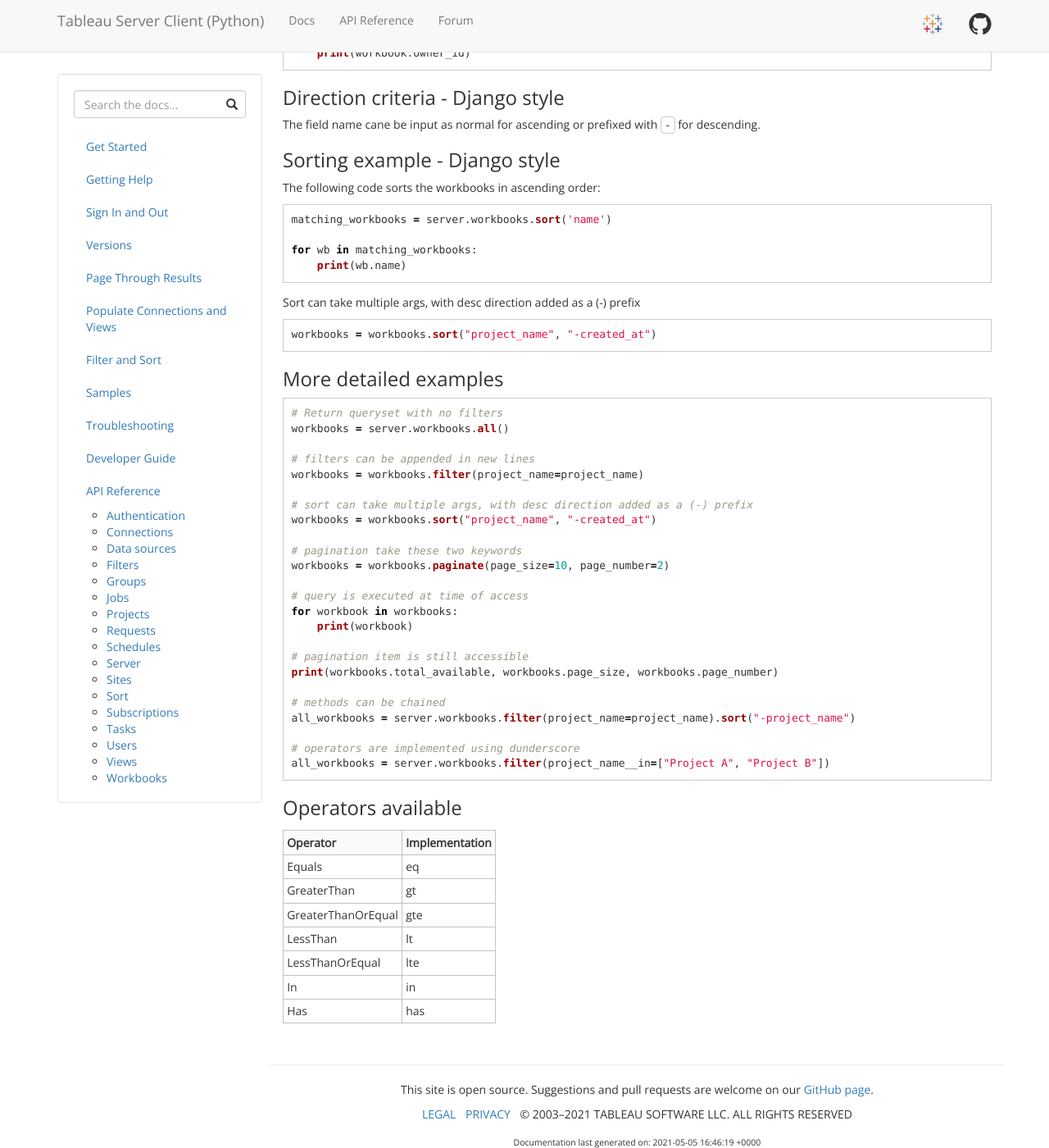
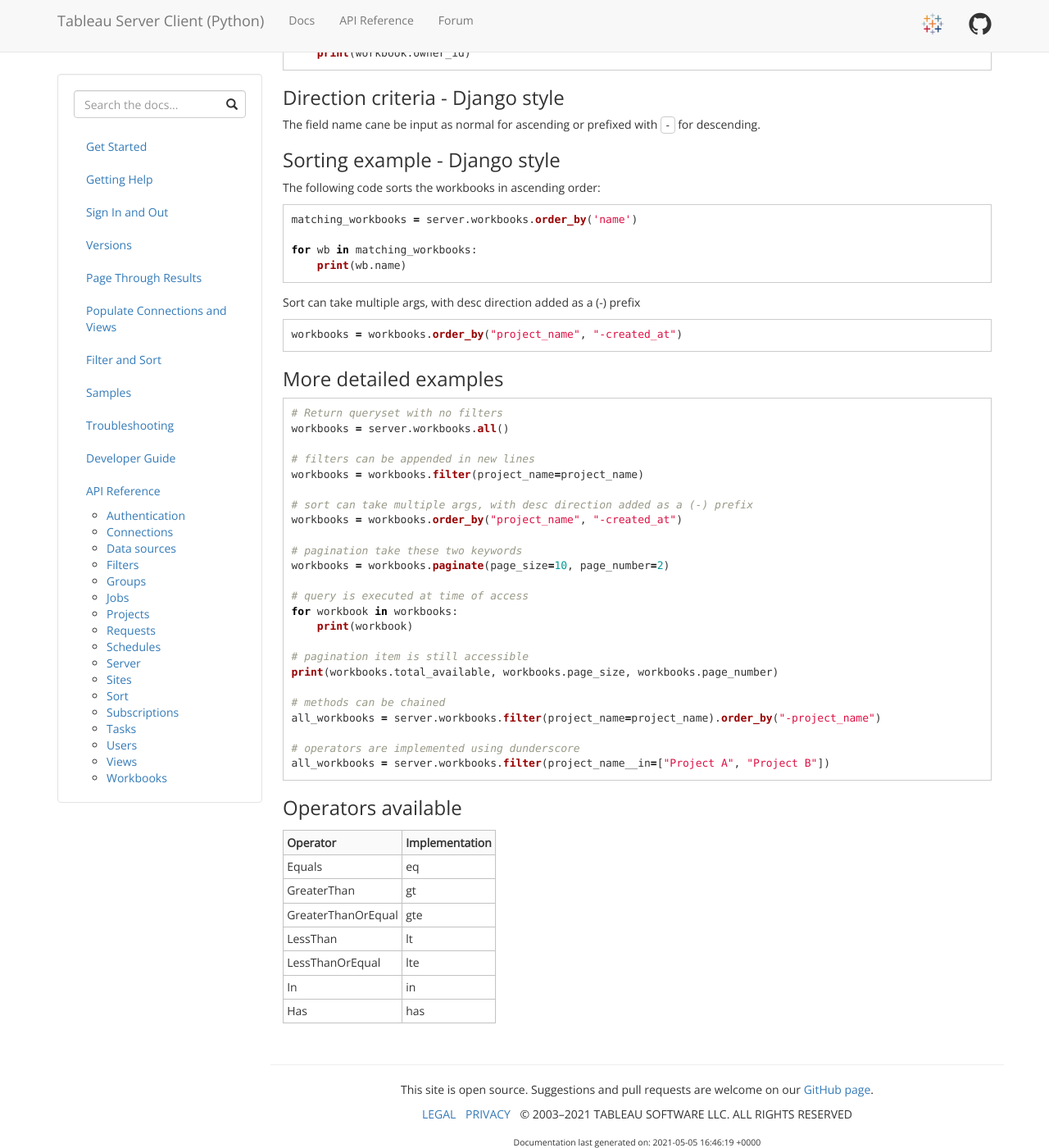
Before and after one commit to tableau/server-client-python, a Jekyll site: the page built from docs/filter-sort.md, in a window 1280 px wide and 1400 px high, scrolled down 2092 px. Shown: the whole window at 82% size. Built offline with Jekyll 4.4.1, drawn with Linux system fonts in a browser that asks for light colours.

Commit message:
Correct sort to order_by

````diff
--- a/docs/filter-sort.md
+++ b/docs/filter-sort.md
@@ -111,7 +111,7 @@
 The following code sorts the workbooks in ascending order:
 
 ```py
-matching_workbooks = server.workbooks.sort('name')
+matching_workbooks = server.workbooks.order_by('name')
 
 for wb in matching_workbooks:
     print(wb.name)
@@ -120,7 +120,7 @@
 Sort can take multiple args, with desc direction added as a (-) prefix
 
 ```py
-workbooks = workbooks.sort("project_name", "-created_at")
+workbooks = workbooks.order_by("project_name", "-created_at")
 ```
 
 ### More detailed examples
@@ -133,7 +133,7 @@
 workbooks = workbooks.filter(project_name=project_name)
 
 # sort can take multiple args, with desc direction added as a (-) prefix
-workbooks = workbooks.sort("project_name", "-created_at")
+workbooks = workbooks.order_by("project_name", "-created_at")
 
 # pagination take these two keywords
 workbooks = workbooks.paginate(page_size=10, page_number=2)
@@ -146,7 +146,7 @@
 print(workbooks.total_available, workbooks.page_size, workbooks.page_number)
 
 # methods can be chained
-all_workbooks = server.workbooks.filter(project_name=project_name).sort("-project_name")
+all_workbooks = server.workbooks.filter(project_name=project_name).order_by("-project_name")
 
 # operators are implemented using dunderscore
 all_workbooks = server.workbooks.filter(project_name__in=["Project A", "Project B"])
````
